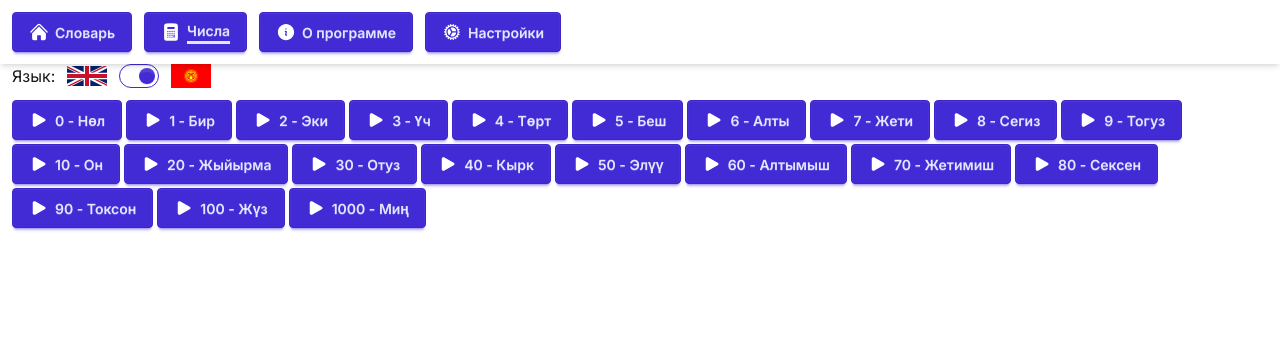
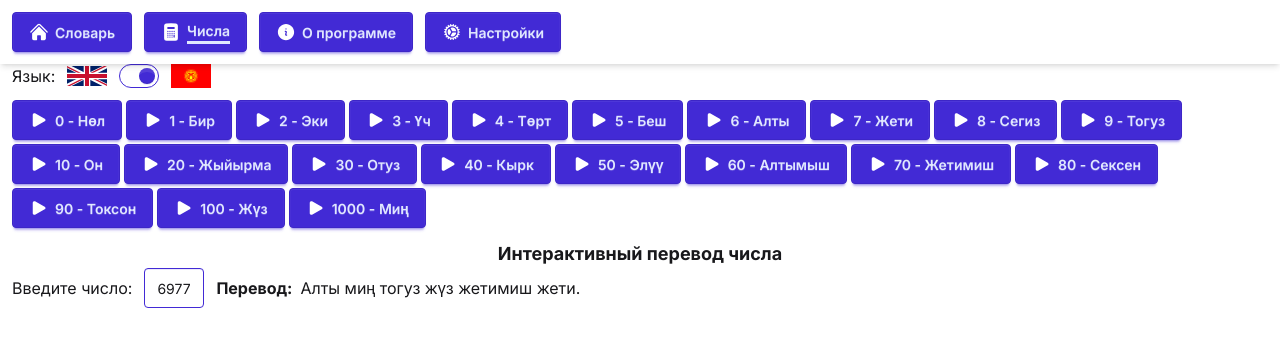
Before and after one commit to VADMARK223/kg-next, a Next.js app: page /numerals in a window 1280 px wide. Shown: the top 346 px of the page. Built offline with nearby package versions, Linux system fonts and the light colour scheme; a web font is replaced by a local one.

Commit message:
4.2.711 Numerals interactive.

```diff
--- /dev/null
+++ b/src/app/lib/mathUtils.ts
@@ -0,0 +1,13 @@
+/**
+ * @author Markitanov Vadim
+ * @since 29.01.2025
+ */
+export const generateRandomInteger = (max: number): number => Math.floor(Math.random() * max) + 1
+
+/**
+ * Количество цифр в числе.
+ *
+ * @param {number} value - число.
+ * @returns {number} количество цифр
+ */
+export const countDigitsInNumber = (value: number): number => String(value).length
--- a/src/app/lib/model/data.ts
+++ b/src/app/lib/model/data.ts
@@ -166,6 +166,7 @@ const common = (tag: number): WordEntity[] => {
     createWord('Гид', 'Гид', tag, 'Guide'),
     createWord('Затем, после, за', 'Соң', tag, 'Then, after'),
     createWord('Для', 'Үчүн', tag, 'For'),
+    createWord('Крем', 'Крем', tag, 'Cream'),
     createWord('Звук', 'Тыбыш', tag, 'Sound')
   ]
 }
--- a/src/app/lib/utils.ts
+++ b/src/app/lib/utils.ts
@@ -5,7 +5,7 @@
  * @since 10.01.2025
  */
 
-export const APP_VERSION = '4.1'
+export const APP_VERSION = '4.2'
 export const isDevMode = (): boolean => process.env.NODE_ENV === 'development'
 export const enum LANGUAGE_MODE {
   KG = 'kg',
--- a/src/app/numerals/page.tsx
+++ b/src/app/numerals/page.tsx
@@ -6,27 +6,18 @@
  */
 'use client'
 import { JSX, useState } from 'react'
-import Image from 'next/image'
-import { LANGUAGE_MODE } from '@/app/lib/utils'
 import SoundButtons from '@/app/ui/numerals/SoundButtons'
+import LanguageSwitcher from '@/app/ui/numerals/LanguageSwitcher'
+import Interactive from '@/app/ui/numerals/Interactive'
 
 const NumeralsPage = (): JSX.Element => {
   const [kgMode, setKgMode] = useState<boolean>(true)
 
   return (
     <div className={'flex flex-col gap-3'}>
-      <div className="flex items-center gap-3">
-        Язык:
-        <Image src={`/${LANGUAGE_MODE.EN}.png`} alt="Great Britain" width={40} height={24}/>
-        <input
-          type="checkbox"
-          className="toggle toggle-primary"
-          checked={kgMode}
-          onChange={(e) => setKgMode(e.target.checked)}
-        />
-        <Image src={`/${LANGUAGE_MODE.KG}.png`} alt="Kyrgyzstan" width={40} height={24}/>
-      </div>
+      <LanguageSwitcher kgMode={kgMode} setKgMode={setKgMode}/>
       <SoundButtons kgMode={kgMode}/>
+      <Interactive/>
     </div>
   )
 }
--- /dev/null
+++ b/src/app/ui/numerals/Interactive.tsx
@@ -0,0 +1,143 @@
+/**
+ * Компонент
+ *
+ * @author Markitanov Vadim
+ * @since 29.01.2025
+ */
+'use client'
+import { JSX, useEffect, useState } from 'react'
+import { countDigitsInNumber, generateRandomInteger } from '@/app/lib/mathUtils'
+import ValueViewer from '@/app/ui/common/ValueViewer'
+
+const MAX_TARGET_VALUE: number = 9999
+
+const convertNumberToString = (value: number): string | null => {
+  if (value === 0) {
+    return 'нөл'
+  }
+  if (value === 1) {
+    return 'бир'
+  }
+  if (value === 2) {
+    return 'эки'
+  }
+  if (value === 3) {
+    return 'үч'
+  }
+  if (value === 4) {
+    return 'төрт'
+  }
+  if (value === 5) {
+    return 'беш'
+  }
+  if (value === 6) {
+    return 'алты'
+  }
+  if (value === 7) {
+    return 'жети'
+  }
+  if (value === 8) {
+    return 'сегиз'
+  }
+  if (value === 9) {
+    return 'тогуз'
+  }
+  if (value === 10) {
+    return 'он'
+  }
+  if (value === 20) {
+    return 'жыйырма'
+  }
+  if (value === 30) {
+    return 'отуз'
+  }
+  if (value === 40) {
+    return 'кырк'
+  }
+  if (value === 50) {
+    return 'элүү'
+  }
+  if (value === 60) {
+    return 'алтымыш'
+  }
+  if (value === 70) {
+    return 'жетимиш'
+  }
+  if (value === 80) {
+    return 'сексен'
+  }
+  if (value === 90) {
+    return 'токсон'
+  }
+  return null
+}
+
+const convertNumberByCountDigits = (value: number): string | null => {
+  if (value === 3) {
+    return 'жүз'
+  }
+  if (value === 4) {
+    return 'миң'
+  }
+  return null
+}
+
+const Interactive = (): JSX.Element => {
+  const [targetNumber, setTargetNumber] = useState<number>(0)
+  const [rightAnswer, setRightAnswer] = useState<string>('-')
+
+  useEffect(() => {
+    setTargetNumber(generateRandomInteger(MAX_TARGET_VALUE))
+  }, [])
+
+  const deepConvert = (value: number): string | null => {
+    if (convertNumberToString(value) != null) {
+      return convertNumberToString(value)
+    } else {
+      const cntDigits = countDigitsInNumber(value)
+      return `${convertNumberToString(value / Math.pow(10, cntDigits - 1)) as string} ${convertNumberByCountDigits(cntDigits) as string}`
+    }
+  }
+
+  useEffect(() => {
+    const cnt = countDigitsInNumber(targetNumber)
+    const resultNumber = []
+    let newTargetNumber = targetNumber
+    for (let i = 0; i < cnt; i++) {
+      const current = newTargetNumber % 10 * Math.pow(10, i)
+      if (current !== 0 || cnt === 1) {
+        resultNumber.push(current)
+      }
+
+      newTargetNumber = Math.floor(newTargetNumber / 10)
+    }
+
+    setRightAnswer(resultNumber
+      .reverse()
+      .map(value => deepConvert(value))
+      .join(' ')
+      .replace(/^./, match => match.toUpperCase()) + '.'
+    )
+  }, [targetNumber])
+
+  return (
+    <div>
+      <h1 className={'text-lg font-bold text-center'}>Интерактивный перевод числа</h1>
+      <div className={'flex flex-wrap gap-3 items-center'}>
+        <span>Введите число:</span>
+        <input type={'text'}
+               className={'input input-primary max-w-[60px]'}
+               value={targetNumber.toString()}
+               maxLength={4}
+               onChange={(event) => {
+                 const value = event.target.value.replace(/\D/g, "")
+                 setTargetNumber(Number(value))
+               }}
+               />
+        <ValueViewer name={'Перевод'} value={rightAnswer}/>
+      </div>
+    </div>
+  )
+}
+
+export default Interactive
--- /dev/null
+++ b/src/app/ui/numerals/LanguageSwitcher.tsx
@@ -0,0 +1,32 @@
+/**
+ * Компонент
+ *
+ * @author Markitanov Vadim
+ * @since 29.01.2025
+ */
+import { JSX } from 'react'
+import Image from 'next/image'
+import { LANGUAGE_MODE } from '@/app/lib/utils'
+
+interface LanguageSwitcherProps {
+  kgMode: boolean;
+  setKgMode: (mode: boolean) => void;
+}
+
+const LanguageSwitcher = ({ kgMode, setKgMode }: LanguageSwitcherProps): JSX.Element => {
+  return (
+    <div className="flex items-center gap-3">
+      Язык:
+      <Image src={`/${LANGUAGE_MODE.EN}.png`} alt="Great Britain" width={40} height={24}/>
+      <input
+        type="checkbox"
+        className="toggle toggle-primary"
+        checked={kgMode}
+        onChange={(e) => setKgMode(e.target.checked)}
+      />
+      <Image src={`/${LANGUAGE_MODE.KG}.png`} alt="Kyrgyzstan" width={40} height={24}/>
+    </div>
+  )
+}
+
+export default LanguageSwitcher
```
